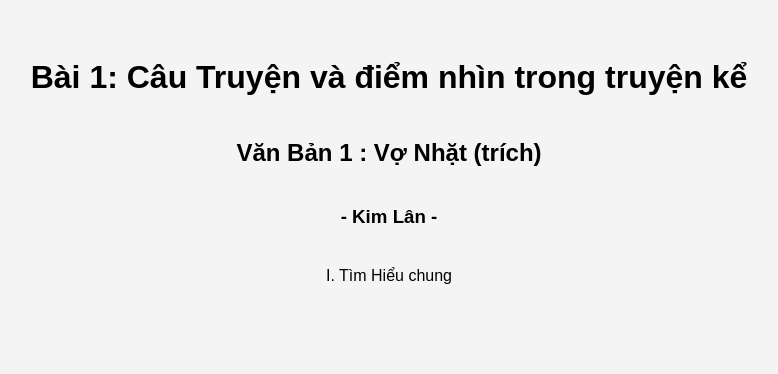
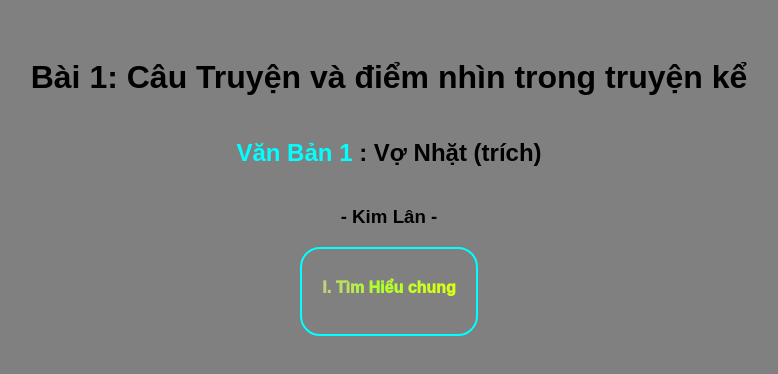
Before and after one commit to WebProfileA12/Thuyet_trinhA12, a plain HTML site: page index.html in a window 1280 px wide. Shown: the whole page, without its empty margins (251-1029 px from the left). Drawn offline with Linux system fonts and the light colour scheme.

Commit message:
style.css
Fix

```diff
--- a/style.css
+++ b/style.css
@@ -2,7 +2,7 @@ body {
   margin: 0;
   padding: 0;
   font-family: Arial, sans-serif;
-  background: #f4f4f4;
+  background: grey;
   overflow: hidden; /* tránh cuộn, chỉ hiển thị slide */
 }
 
@@ -44,14 +44,34 @@ h1 {
   text-align: justify;
   white-space: normal;         /* Cho phép xuống dòng tự nhiên */
   word-wrap: break-word;       /* Ngắt từ khi quá dài */
-  overflow-wrap: break-word;   /* Ngắt cả những chuỗi ký tự rất dài */
+  overflow-wrap: break-word;
+  background: linear-gradient(
+    90deg,
+    violet,
+    greenyellow,
+    yellow,
+    cyan,
+    orange
+  );
+  background-size: 400% 400%;
+  -webkit-background-clip: text;
+  -webkit-text-fill-color: transparent;
+
+  /* Hiệu ứng chuyển động */
+  animation: rainbow 50s linear infinite;
+}
+
+@keyframes rainbow {
+  0%   { background-position: 0% 50%; }
+  50%  { background-position: 100% 50%; }
+  100% { background-position: 0% 50%; }
 }
 
 /* ảnh chen trái */
 .content img {
   float: left;
   margin: 0.5rem 1rem 1rem 0;
-  max-width: 200px;
+  max-width: 220px;
   height: auto;
   border-radius: 6px;
   opacity: 0;
@@ -69,3 +89,18 @@ h1 {
   opacity: 1 !important;
   transform: translateY(0) !important;
 }
+.content .intro{
+  color: blue;
+  font-weight: 1000;
+}
+h2 strong{
+  color: cyan;
+}
+.content{
+  background: rgba(128 ,128 ,128 ,1);
+  padding: 10px;
+  padding-left: 20px;
+  padding-right: 20px;
+  border: 2px solid cyan;
+  border-radius: 20px;
+  }
```
